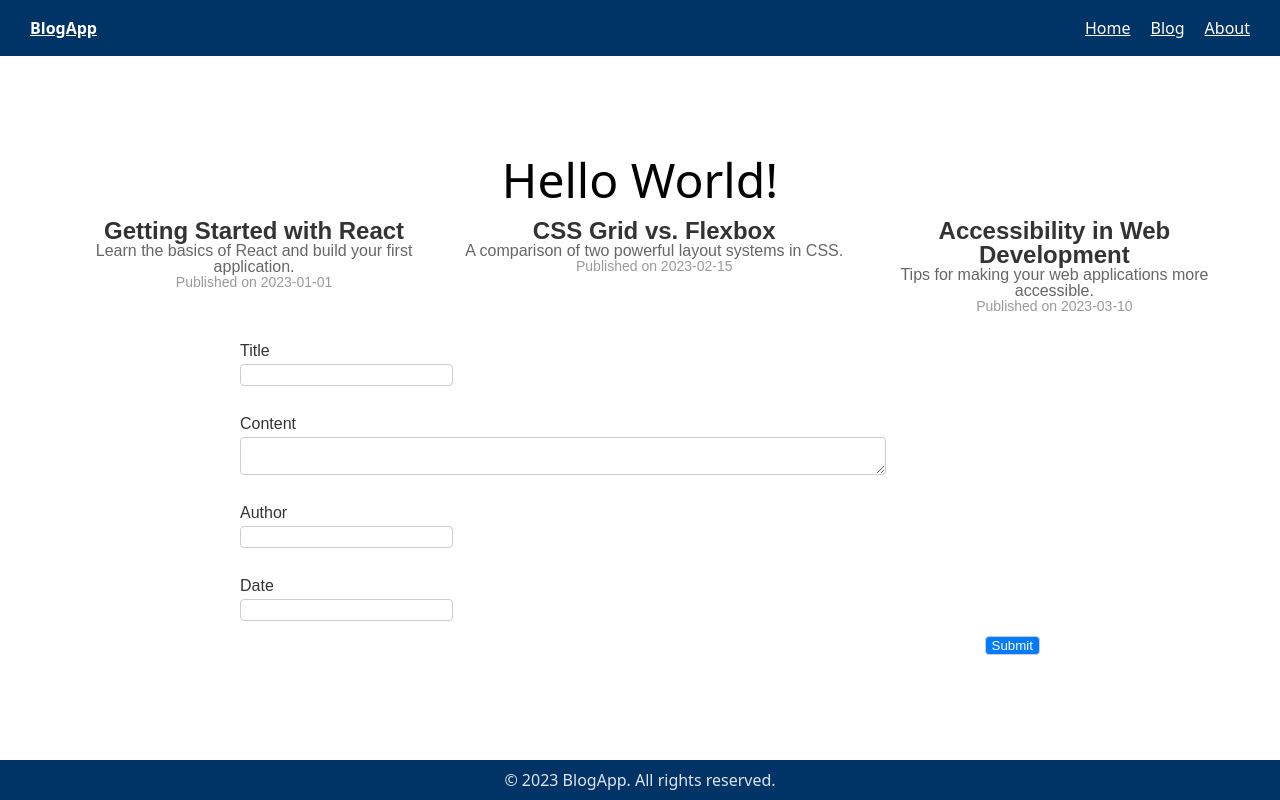
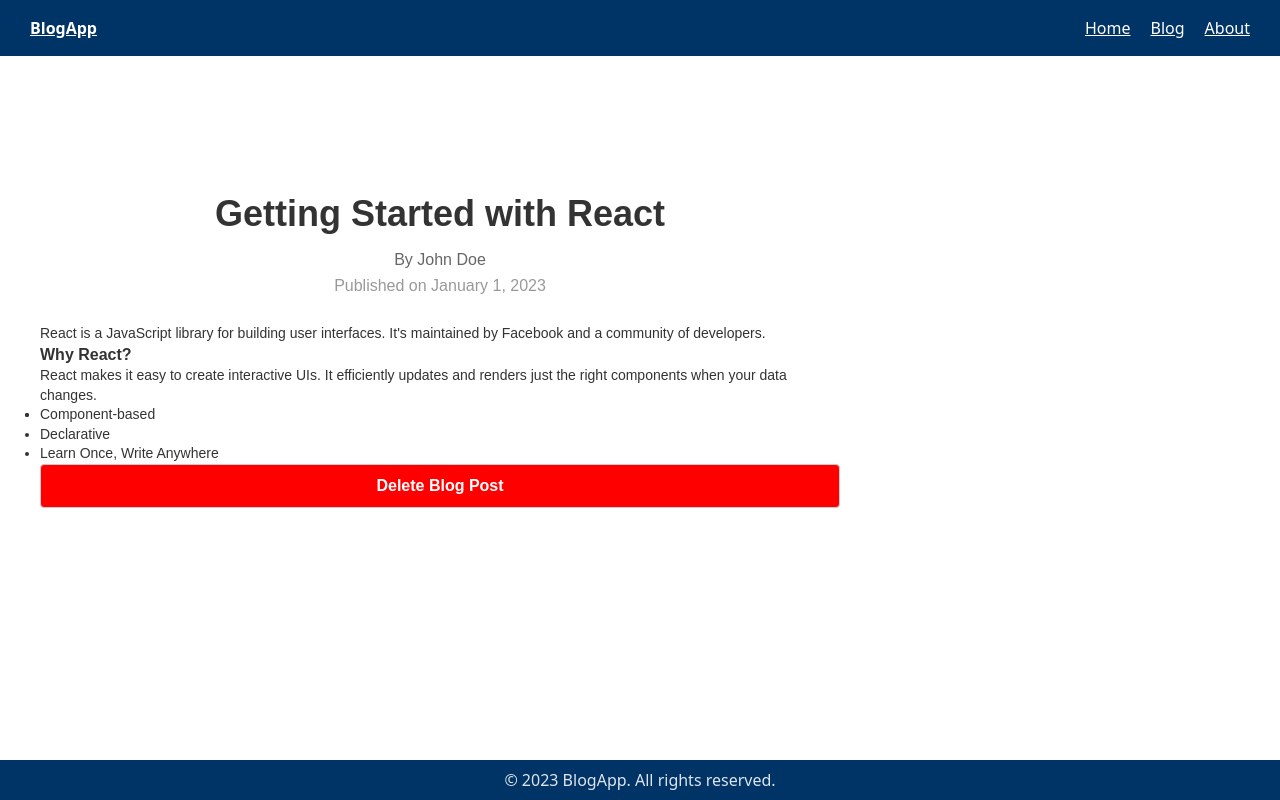
Before and after one commit to RossignolD/vite-react-challenges, a React (Vite) app in the folder challenge-1-starter-code/: page /posts/1 in a window 1280 px wide. Built offline with nearby package versions, Linux system fonts and the light colour scheme.

Commit message:
routing working

```diff
--- a/challenge-1-starter-code/src/App.jsx
+++ b/challenge-1-starter-code/src/App.jsx
@@ -3,8 +3,9 @@ import React from "react";
 import "./reset.css";
 import "./App.css";
 import BlogPostList from "./components/BlogPostList/BlogPostList.jsx";
-import BlogPostForm from "./components/BlogPostForm/BlogPostForm.jsx";
+import BlogPostDetail from "./components/BlogPostDetail/BlogPostDetail.jsx";
 import Layout from "./components/Layout/Layout.jsx";
+import { Routes, Route } from "react-router";
 
 const samplePosts = [
   {
@@ -32,13 +33,74 @@ const samplePosts = [
   },
 ];
 
+const initialPosts = [
+  {
+    id: "1",
+    title: "Getting Started with React",
+    summary: "Learn the basics of React and build your first application.",
+    date: "2023-01-01",
+    content: `
+      <p>React is a JavaScript library for building user interfaces. It's maintained by Facebook and a community of developers.</p>
+      <h2>Why React?</h2>
+      <p>React makes it easy to create interactive UIs. It efficiently updates and renders just the right components when your data changes.</p>
+      <ul>
+        <li>Component-based</li>
+        <li>Declarative</li>
+        <li>Learn Once, Write Anywhere</li>
+      </ul>
+    `,
+    author: "John Doe",
+  },
+  {
+    id: "2",
+    title: "CSS Grid vs. Flexbox",
+    summary: "A comparison of two powerful layout systems in CSS.",
+    date: "2023-02-15",
+    content: `
+      <p>Both CSS Grid and Flexbox are modern layout systems. Choosing the right one depends on your layout needs.</p>
+      <h2>CSS Grid</h2>
+      <p>Best for two-dimensional layouts (rows and columns).</p>
+      <h2>Flexbox</h2>
+      <p>Best for one-dimensional layouts (rows <strong>or</strong> columns).</p>
+      <ol>
+        <li>Use Grid when you need a full page layout.</li>
+        <li>Use Flexbox when you're aligning items in a single row or column.</li>
+      </ol>
+    `,
+    author: "Jane Smith",
+  },
+  {
+    id: "3",
+    title: "Accessibility in Web Development",
+    summary: "Tips for making your web applications more accessible.",
+    date: "2023-03-10",
+    content: `
+      <p>Accessibility ensures that websites are usable by everyone, including people with disabilities.</p>
+      <h2>Best Practices</h2>
+      <ul>
+        <li>Use semantic HTML</li>
+        <li>Provide alt text for all meaningful images</li>
+        <li>Ensure sufficient color contrast</li>
+        <li>Use ARIA roles where appropriate</li>
+      </ul>
+    `,
+    author: "Alex Johnson",
+  },
+];
+
 function App() {
   return (
     <Layout>
       <div className="container">
-        <h1 className="title">Hello World!</h1>
-        <BlogPostList posts={samplePosts} />
-        <BlogPostForm></BlogPostForm>
+        <Routes>
+          <Route path="/" element={<BlogPostList posts={samplePosts} />} />
+          <Route
+            path="/posts/:id"
+            element={<BlogPostDetail posts={initialPosts} />}
+          ></Route>
+        </Routes>
+        {/* <h1 className="title">Hello World!</h1>
+        <BlogPostList posts={samplePosts} /> */}
       </div>
     </Layout>
   );
--- a/challenge-1-starter-code/src/components/BlogPostDetail/BlogPostDetail.jsx
+++ b/challenge-1-starter-code/src/components/BlogPostDetail/BlogPostDetail.jsx
@@ -1,30 +1,56 @@
 import React from "react";
-import { Link } from "react-router";
 import "../../reset.css";
+import DeleteButton from "../DeleteButton/DeleteButton.jsx";
+import ConfirmationDialog from "../ConfirmationDialog/ConfirmationDialog.jsx";
+import { useParams } from "react-router";
 import styles from "./BlogPostDetail.module.css";
 
-const BlogPostDetail = ({ title, content, author, date }) => {
-  if (!title || !content || !author || !date) {
+function BlogPostDetail({ posts }) {
+  const { id } = useParams();
+  const post = posts.find((post) => post.id === id);
+  const [isDialogOpen, setIsDialogOpen] = React.useState(false);
+  if (!post) {
     return <p>Blog post not found.</p>;
   }
 
-  const formattedDate = new Date(date).toLocaleDateString("en-US", {
+  const formattedDate = new Date(post.date).toLocaleDateString("en-US", {
     month: "long",
     day: "numeric",
     year: "numeric",
   });
 
+  const handleDeleteClick = () => {
+    setIsDialogOpen(true);
+    console.log(isDialogOpen);
+  };
+  const handleCloseDialog = () => {
+    setIsDialogOpen(false);
+  };
+  const handleConfirmDelete = () => {
+    // Logic to delete the post
+    console.log(`Post with id ${post.id} deleted`);
+    setIsDialogOpen(false);
+  };
+
   return (
     <div className={styles.blogPostDetail}>
-      <h1 className={styles.title}>{title}</h1>
-      <p className={styles.author}>By {author}</p>
+      {isDialogOpen && (
+        <ConfirmationDialog
+          isOpen={isDialogOpen}
+          onClose={handleCloseDialog}
+          onConfirm={handleConfirmDelete}
+        ></ConfirmationDialog>
+      )}
+      <h1 className={styles.title}>{post.title}</h1>
+      <p className={styles.author}>By {post.author}</p>
       <p className={styles.date}>Published on {formattedDate}</p>
       <div
         className={styles.content}
-        dangerouslySetInnerHTML={{ __html: content }}
+        dangerouslySetInnerHTML={{ __html: post.content }}
       />
+      <DeleteButton onClick={handleDeleteClick}></DeleteButton>
     </div>
   );
-};
+}
 
 export default BlogPostDetail;
--- a/challenge-1-starter-code/src/components/BlogPostDetail/BlogPostDetail.module.css
+++ b/challenge-1-starter-code/src/components/BlogPostDetail/BlogPostDetail.module.css
@@ -1,7 +1,4 @@
 .blogPostDetail {
-  display: flex;
-  flex-direction: column;
-  align-items: center;
   padding: 20px;
   background-color: #ffffff;
   border-radius: 8px;
@@ -36,11 +33,35 @@
 }
 
 .content {
+  text-align: left;
+}
+
+.content p {
   font-size: 14px;
   color: #333333;
   font-style: normal;
   font-weight: 400;
-  margin-top: 20px;
+  font-family: Arial, Helvetica, sans-serif;
+  line-height: 1.4;
+}
+
+.content h2 {
+  font-size: 16px;
+  color: #333333;
+  font-style: normal;
+  font-weight: 600;
+  font-family: Arial, Helvetica, sans-serif;
+  line-height: 1.4;
+}
+
+.content ul,
+.content ol {
+  display: list-item;
+  list-style-type: disc;
+  font-size: 14px;
+  color: #333333;
+  font-style: normal;
+  font-weight: 400;
   font-family: Arial, Helvetica, sans-serif;
   line-height: 1.4;
 }
--- a/challenge-1-starter-code/src/components/BlogPostList/BlogPostList.jsx
+++ b/challenge-1-starter-code/src/components/BlogPostList/BlogPostList.jsx
@@ -19,7 +19,6 @@ function BlogPostList({ posts }) {
             date={post.date}
             url={post.url}
           />
-          // <p>Is it working?</p>
         ))}
       </div>
     );
--- a/challenge-1-starter-code/src/components/ConfirmationDialog/ConfirmationDialog.jsx
+++ b/challenge-1-starter-code/src/components/ConfirmationDialog/ConfirmationDialog.jsx
@@ -1,7 +1,9 @@
 import React, { useEffect, useRef } from "react";
+import "../../reset.css";
 import styles from "./ConfirmationDialog.module.css";
 
 const ConfirmationDialog = ({ isOpen, onClose, onConfirm }) => {
+  console.log("hello");
   const dialogRef = useRef(null);
   useEffect(() => {
     if (isOpen == true) {
@@ -20,8 +22,8 @@ const ConfirmationDialog = ({ isOpen, onClose, onConfirm }) => {
         tabIndex={-1}
         onClick={(e) => e.stopPropagation()}
       >
-        <h2 id="dialog-title">Confirm Deletion</h2>
-        <p id="dialog-description">
+        <h2 className={styles.dialogTitle}>Confirm Deletion</h2>
+        <p className={styles.dialogDescription}>
           Are you sure you want to delete this post?
         </p>
         <div className={styles.buttons}>
--- a/challenge-1-starter-code/src/components/ConfirmationDialog/ConfirmationDialog.module.css
+++ b/challenge-1-starter-code/src/components/ConfirmationDialog/ConfirmationDialog.module.css
@@ -1,5 +1,14 @@
 .overlay {
   background-color: rgba(0, 0, 0, 0.5);
+  position: fixed;
+  top: 0;
+  left: 0;
+  width: 100%;
+  height: 100%;
+  display: flex;
+  justify-content: center;
+  align-items: center;
+  z-index: 1000;
 }
 
 .dialog {
@@ -10,30 +19,30 @@
   background-color: #ffffff;
   box-shadow: #666666 0px 0px 10px;
   font-family: Arial, Helvetica, sans-serif;
+  padding: 20px;
 }
 
-.dialog-title {
+.dialogTitle {
   font-size: 24px;
   font-weight: 600;
   color: #333333;
 }
-
-.dialog-description {
+.dialogDescription {
   font-size: 16px;
   color: #666666;
   font-weight: normal;
 }
 
-buttons {
+.buttons {
   font-size: 16px;
   padding-left: 10px;
   padding-right: 10px;
 }
 
-buttons:focus {
-  outline: #007bff;
+.buttons:focus {
+  border: #007bff;
 }
-deleteButton {
+.deleteButton {
   background-color: #ff0000;
   color: #ffffff;
 }
--- a/challenge-1-starter-code/src/components/DeleteButton/DeleteButton.module.css
+++ b/challenge-1-starter-code/src/components/DeleteButton/DeleteButton.module.css
@@ -4,7 +4,6 @@
   background-color: #ff0000;
   color: #ffffff;
   padding: 10px 20px;
-  border-radius: 4px;
   font-size: 16px;
   font-weight: bold;
   font-family: Arial, Helvetica, sans-serif;
```
